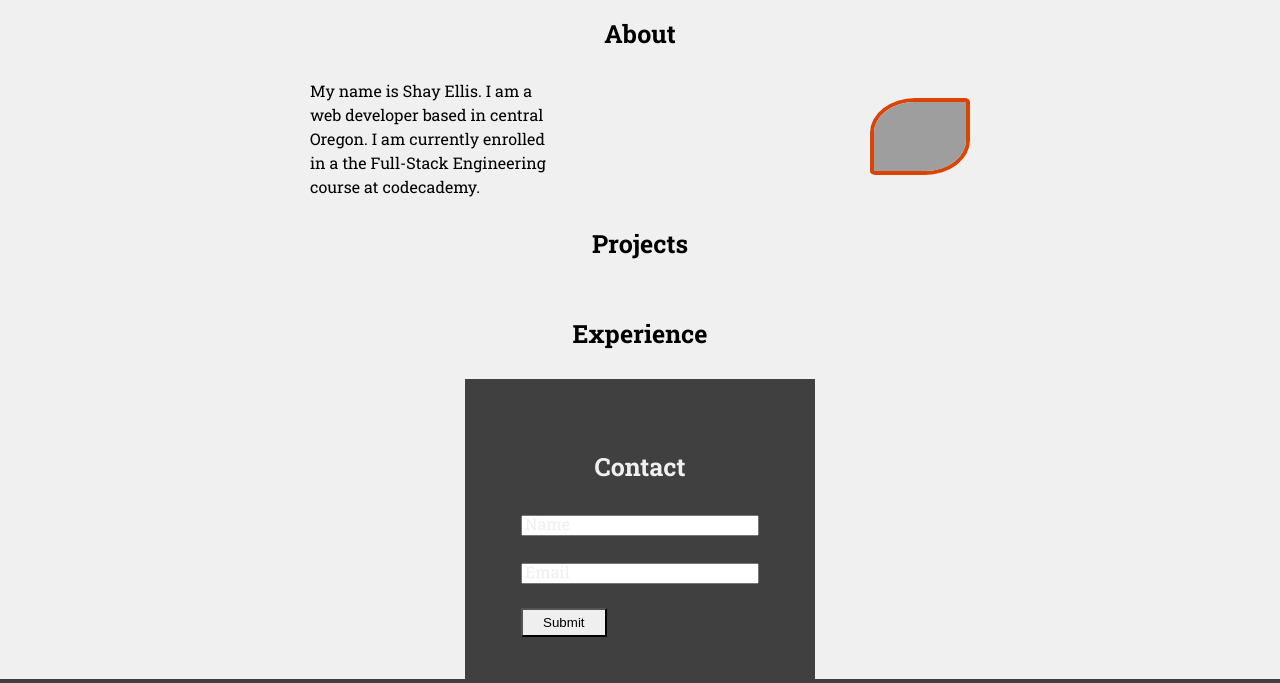
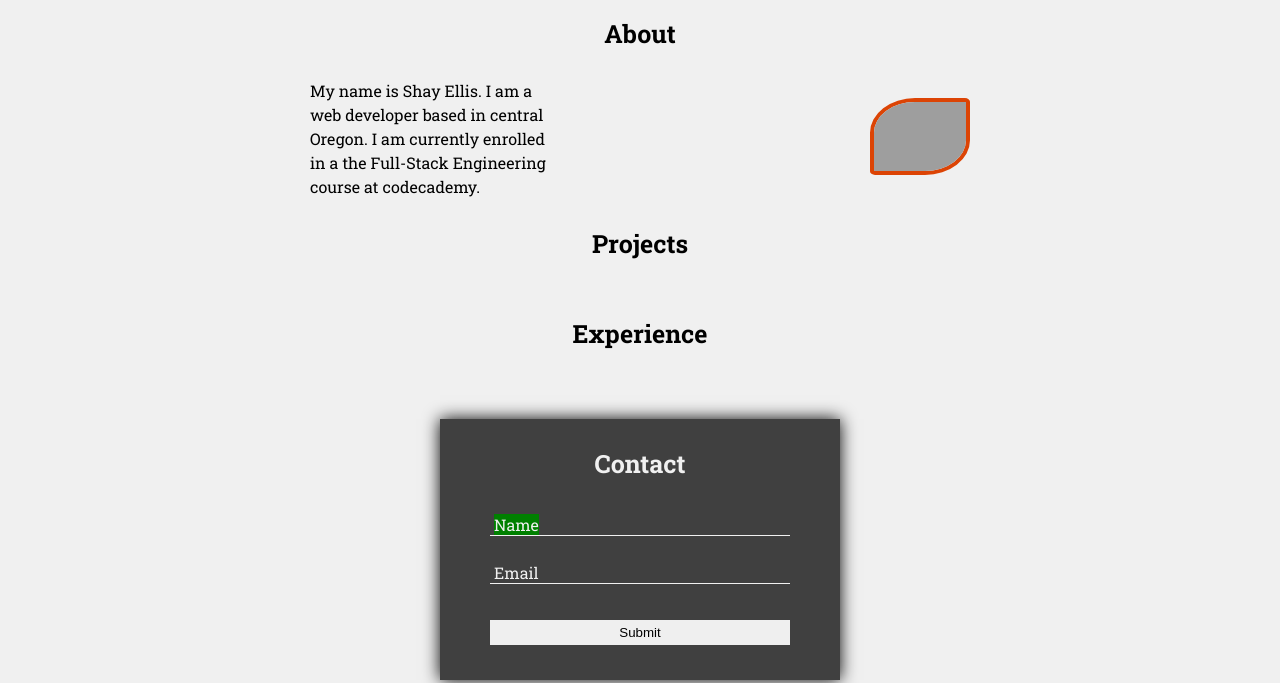
Before and after one commit to ShayEllis/Portfolio-Website, a plain HTML site: page index.html in a window 1280 px wide. Shown: the part 865-1548 px from the top of the page. Drawn offline with Linux system fonts and the light colour scheme; grey boxes are pictures that could not be loaded.

Commit message:
Adjust form style and animations

```diff
--- a/index.html
+++ b/index.html
@@ -65,20 +65,18 @@
                 <section id="resume"> <!--Include in experience section?-->
                 </section>
                 <section id="contact">
-                    <div class="form-container">
                     <form action="#" method="POST" class="contact-form">
                         <h2>Contact</h2>
                         <div class="input-container">
+                            <label for="name">Name</label>
                             <input type="text" name="name" id="name" placeholder=" " required>
-                                <label for="name">Name</label>
                         </div>
                         <div class="input-container">
+                            <label for="email">Email</label>
                             <input type="text" name="email" id="email" placeholder=" " required>
-                                <label for="email">Email</label>
                         </div>
                         <button type="submit" class="button">Submit</button>
                     </form>
-                    </div>
                 </section>
             </div>
         </main>
--- a/resources/css/style.css
+++ b/resources/css/style.css
@@ -63,12 +63,12 @@ a {
     text-decoration: none;
 }
 
-a:hover {
+a:hover, button:hover {
     color: var(--background-color);
     background-color: var(--button-hover);
 }
 
-a::before, a::after {
+a::before, button::before, a::after, button::after {
     content: "";
     position: absolute;
     height: 0;
@@ -76,28 +76,28 @@ a::before, a::after {
     transition: .4s ease-in-out;
 }
 
-a::before {
+a::before, button::before {
     border-top: 0 solid var(--strong-color);
     border-right: 0 solid var(--strong-color);
     bottom: 0;
     left: 0;
 }
 
-a:hover::before {
+a:hover::before, button:hover::before {
     border-top: .3rem solid var(--strong-color);
     border-right: .3rem solid var(--strong-color);
     width: calc(100% - .3rem);
     height: calc(100% - .3rem);
 }
 
-a::after {
+a::after, button::after {
     border-bottom: 0 solid var(--strong-color);
     border-left: 0 solid var(--strong-color);
     top: 0;
     right: 0;
 }
 
-a:hover::after {
+a:hover::after, button:hover::after {
     border-bottom: .3rem solid var(--strong-color);
     border-left: .3rem solid var(--strong-color);
     width: calc(100% - .3rem);
@@ -271,46 +271,74 @@ header a {
 
 /* Contact Section */
 
-.form-container {
+.contact-form {
     display: flex;
     justify-content: center;
     align-items: center;
     flex-direction: column;
     background-color: var(--navbar);
     color: var(--light-text);
-        margin: 0 auto;
-        width: 35rem;
-        height: 30rem;
+    margin: 4rem auto;
+    padding-top: 2rem;
+    width: 40rem;
+    box-shadow: 0 0 1em black;
+}
+
+.contact-form h2 {
+    color: var(--light-text);
+    padding: 0;
 }
 
 .input-container {
     position: relative;
+    width: 75%;
+}
+
+.input-container::before {
+    content: "";
+    position: absolute;
+    bottom: -.1rem;
+    display: inline-block;
+    margin: 0 auto;
+    width: 100%;
+    transform: scaleX(0);
+    height: .3rem;
+    background-color: var(--strong-color);
+    transition: .4s ease;
+}
+
+.input-container:focus-within::before {
+    transform: scaleX(1);
 }
 
 .contact-form label{
     margin-left: .4rem;
     position: relative;
-    transition: all .4s ease;
-    bottom: 2.4rem;
+    transition: .4s ease;
+    top: 2.4rem;
 }
 
-.contact-form input:focus + label, .contact-form input:valid + label{
-    bottom: 4.8rem;
+.contact-form input {
+    color: var(--light-text);
+    background-color: transparent;
+    width: 100%;
+    border: none;
+    outline: none;
+    border-bottom: .1rem solid var(--background-color);
 }
 
-form h2 {
-    color: var(--light-text)
+/* .contact-form input:focus + label{
+    bottom: 4.8rem;
+} */
+
+.button {
+    position: relative;
+    width: 75%;
+    padding: .5rem 0;
+    margin: 3.5rem 0;
+    border: none;
 }
 
-input {
-    width: 100%;
-    color: var(--light-text)
-}
-
-.button {
-    padding: .5rem 2rem;
-    border-radius: 0;
-}
 /* Footer */
 
 footer {
--- a/resources/script/script.js
+++ b/resources/script/script.js
@@ -1,3 +1,5 @@
+//Reset intro animations when at the top of the page
+
 let introElements = document.getElementsByClassName("js-animation-reset");
 let navHome = document.getElementById("start-js-reset");
 
@@ -13,3 +15,11 @@ let resetAnimation = () => {
 };
 
 window.addEventListener("scroll", resetAnimation);
+
+//Form label movement
+
+let inputContainers = document.getElementsByClassName("input-container");
+
+inputContainers[0].firstElementChild.style.backgroundColor = "green";
+
+//event.target.style.top = "4.8rem";
```
Lines whose indentation alone changed are shown as unchanged.
